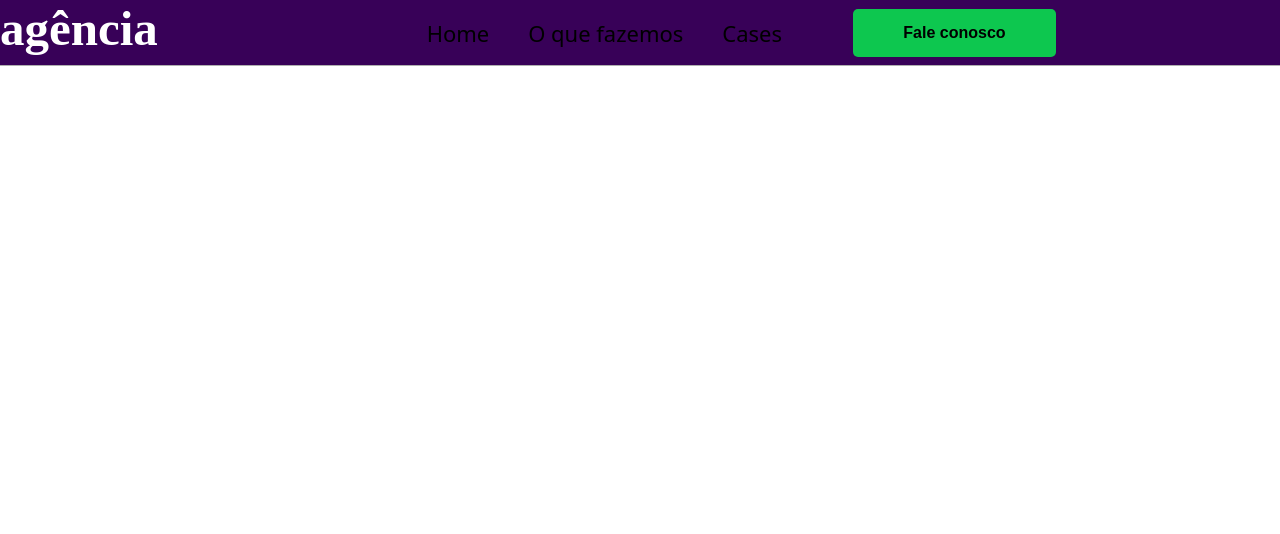
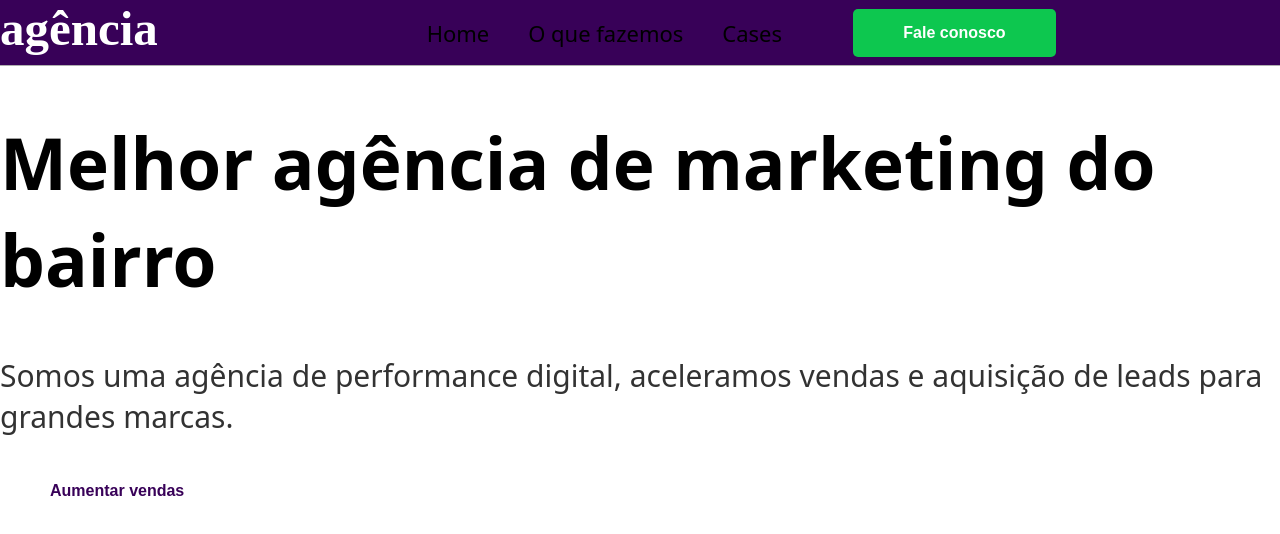
Before and after one commit to andersontecnicoprogramador/landingpage, a Next.js app: page / in a window 1280 px wide. Shown: the top 534 px of the page. Built offline with nearby package versions, Linux system fonts and the light colour scheme.

Commit message:
atualizição do Header e do button

```diff
--- /dev/null
+++ b/components/header/button/button.module.scss
@@ -0,0 +1,21 @@
+@import "/styles/mixins/colors.scss";
+
+.button {
+    padding:  15px 50px;
+    // background-color: $green-color;
+    border-radius: 5px;
+    font-size: 16px;
+    font-weight: bold;
+    border: none;
+
+&.primary {
+  background-color: $green-color;
+  color: $white-color;
+ }
+
+&.secundary {
+    background-color: $white-color;
+    color: $purple-color;
+ }
+
+}
--- /dev/null
+++ b/components/header/button/index.jsx
@@ -0,0 +1,22 @@
+import Styles from "./button.module.scss";
+
+/*
+Props
+
+title:String
+kind: "primary" | "secudary"
+*/
+
+const Button = ({ title, kind }) => {
+    const generationClassByKind = () => {
+    if (kind === "secundary") return Styles.secundary;
+    return Styles.primary;
+    };
+
+    return (
+    <button className={`${Styles.button} ${generationClassByKind()}`}>
+      {title}
+    </button>
+     );
+    };
+    export default Button;
--- a/components/header/header.module.scss
+++ b/components/header/header/header.module.scss
@@ -18,13 +18,3 @@
     margin-left: 38.9px;
  }
 }
-
-
-.button {
-    padding:  15px 50px;
-    border-radius: 5px;
-    font-size: 16px;
-    font-weight: bold;
-    background-color:$green-color;
-    border: none;
-}
--- a/components/header/index.jsx
+++ b/components/header/header/index.jsx
@@ -2,6 +2,7 @@
 import Link from "next/link";
 import Logo from "/public/images/logo.svg";
 import Styles from "./header.module.scss";
+import Button from "../button";
 
 
 
@@ -21,7 +22,7 @@
                     <Link href="/">Cases</Link>
         </div>
         <div className={Styles.action}>
-            <button className={Styles.button}>Fale conosco</button>
+            <Button title="Fale conosco" />
         </div>
     </div>
     );
--- /dev/null
+++ b/components/header/welcome/index.jsx
@@ -0,0 +1,20 @@
+import Styles from "./welcome.module.scss";
+import Button from "../button/index";
+
+const Welcome = () => {
+    return (
+    <div className={Styles.container}>
+        <div className={Styles.text}>
+            <h1>Melhor agência de marketing do bairro</h1>
+            <p>
+            Somos uma agência de performance digital, aceleramos
+            vendas e aquisição de leads para grandes marcas.
+            </p>
+            <Button title="Aumentar vendas" kind="secundary" />
+        </div>
+        <div className={Styles.image}></div>
+    </div>
+    );
+};
+
+export default Welcome
--- /dev/null
+++ b/components/header/welcome/welcome.module.scss
@@ -0,0 +1,11 @@
+.text {
+    h1 {
+    font-weight: bold;
+    font-size: 71px;
+}
+
+p {
+    font-size: 30px;
+    opacity:0.8;
+ }
+}
--- a/pages/index.jsx
+++ b/pages/index.jsx
@@ -1,4 +1,5 @@
-import Header from "../components/header";
+import Welcome from "../components/header/welcome";
+import Header from "../components/header/header";
 import styles from "./Home.module.scss";
 
 
@@ -7,6 +8,7 @@
   return (
     <div className="{styles.container">
       <Header />
+      <Welcome />
 
     </div>
   );
--- a/styles/globals.scss
+++ b/styles/globals.scss
@@ -15,13 +15,3 @@
 * {
   box-sizing: border-box;
 }
-
-@media (prefers-color-scheme:dark) {
-  html {
-    color-scheme: dark;
-  }
-  body {
-    color: white;
-    background-color: black;
-  }
-}
--- a/styles/mixins/colors.scss
+++ b/styles/mixins/colors.scss
@@ -1,3 +1,7 @@
 $purple-color:#380158;
+$purple2-color:#350053;
+
 $gray-color:#afafaf;
 $green-color:#0dc74f;
+
+$white-color:#fff;
```
